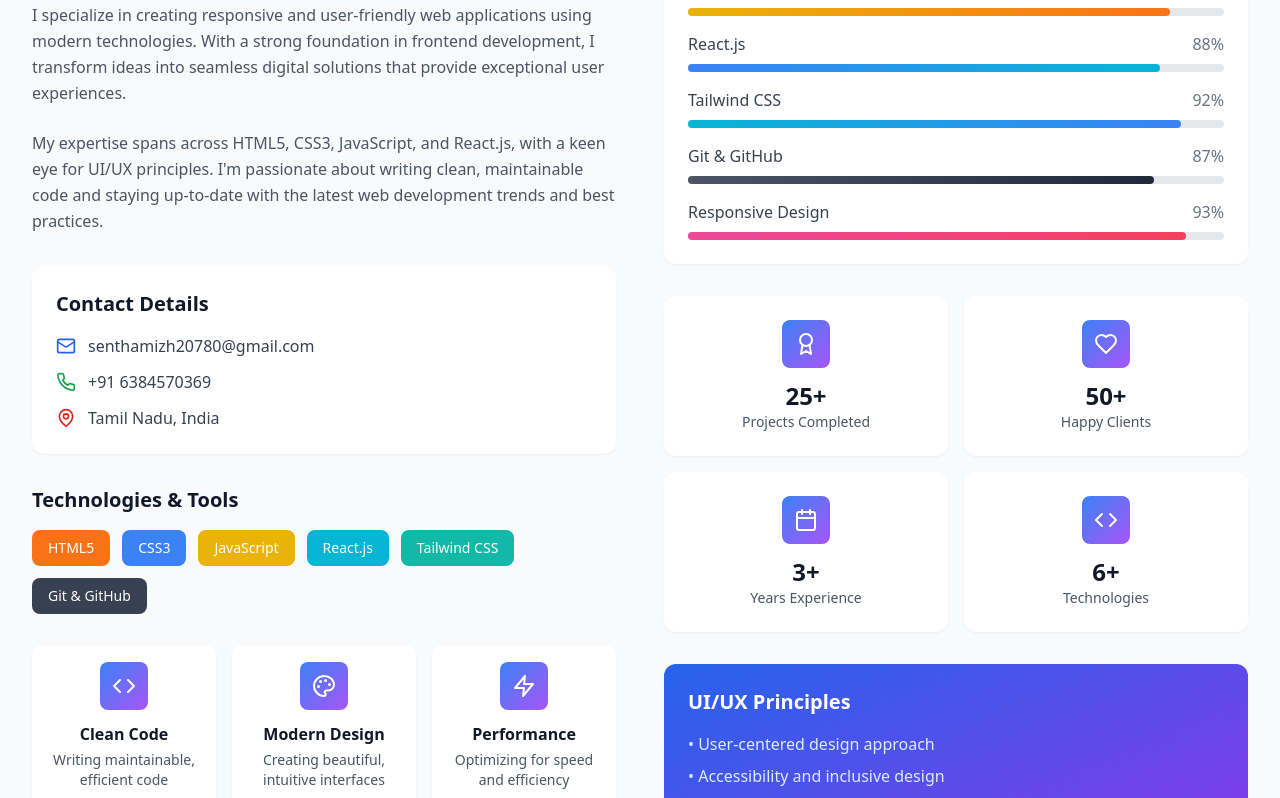
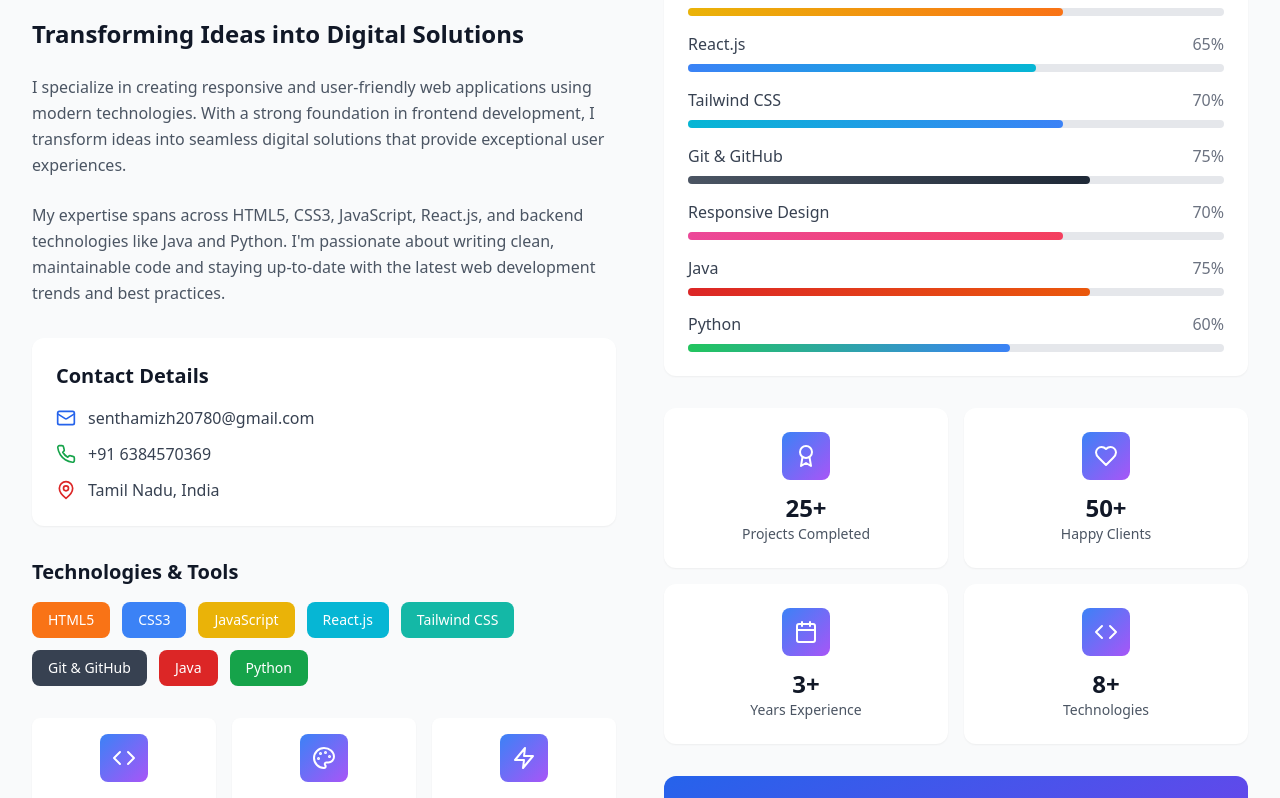
Before and after one commit to Senthamizh-001/My_Portfolio, a React (Vite) app: page / in a window 1280 px wide. Shown: the part 1220-2018 px from the top of the page. Built offline with nearby package versions, Linux system fonts and the light colour scheme.

Commit message:
Update Skills Levels and Add New Languages

```diff
--- a/src/components/About.tsx
+++ b/src/components/About.tsx
@@ -3,19 +3,21 @@ import { Code, Palette, Zap, Heart, Award, Calendar, MapPin, Mail, Phone } from
 
 const About: React.FC = () => {
   const skills = [
-    { name: 'HTML5 & CSS3', level: 95, color: 'from-orange-500 to-red-500' },
-    { name: 'JavaScript (ES6+)', level: 90, color: 'from-yellow-500 to-orange-500' },
-    { name: 'React.js', level: 88, color: 'from-blue-500 to-cyan-500' },
-    { name: 'Tailwind CSS', level: 92, color: 'from-cyan-500 to-blue-500' },
-    { name: 'Git & GitHub', level: 87, color: 'from-gray-600 to-gray-800' },
-    { name: 'Responsive Design', level: 93, color: 'from-pink-500 to-rose-500' },
+    { name: 'HTML5 & CSS3', level: 70, color: 'from-orange-500 to-red-500' },
+    { name: 'JavaScript (ES6+)', level: 70, color: 'from-yellow-500 to-orange-500' },
+    { name: 'React.js', level: 65, color: 'from-blue-500 to-cyan-500' },
+    { name: 'Tailwind CSS', level: 70, color: 'from-cyan-500 to-blue-500' },
+    { name: 'Git & GitHub', level: 75, color: 'from-gray-600 to-gray-800' },
+    { name: 'Responsive Design', level: 70, color: 'from-pink-500 to-rose-500' },
+    { name: 'Java', level: 75, color: 'from-red-600 to-orange-600' },
+    { name: 'Python', level: 60, color: 'from-green-500 to-blue-500' },
   ];
 
   const stats = [
     { icon: Award, value: '25+', label: 'Projects Completed' },
     { icon: Heart, value: '50+', label: 'Happy Clients' },
     { icon: Calendar, value: '3+', label: 'Years Experience' },
-    { icon: Code, value: '6+', label: 'Technologies' },
+    { icon: Code, value: '8+', label: 'Technologies' },
   ];
 
   const technologies = [
@@ -25,6 +27,8 @@ const About: React.FC = () => {
     { name: 'React.js', color: 'bg-cyan-500' },
     { name: 'Tailwind CSS', color: 'bg-teal-500' },
     { name: 'Git & GitHub', color: 'bg-gray-700' },
+    { name: 'Java', color: 'bg-red-600' },
+    { name: 'Python', color: 'bg-green-600' },
   ];
 
   return (
@@ -54,8 +58,8 @@ const About: React.FC = () => {
                   that provide exceptional user experiences.
                 </p>
                 <p className="text-gray-600 leading-relaxed">
-                  My expertise spans across HTML5, CSS3, JavaScript, and React.js, with a keen eye for
-                  UI/UX principles. I'm passionate about writing clean, maintainable code and staying up-to-date
+                  My expertise spans across HTML5, CSS3, JavaScript, React.js, and backend technologies like Java and Python.
+                  I'm passionate about writing clean, maintainable code and staying up-to-date
                   with the latest web development trends and best practices.
                 </p>
               </div>
@@ -154,13 +158,14 @@ const About: React.FC = () => {
 
               {/* UI/UX Principles */}
               <div className="bg-gradient-to-br from-blue-600 to-purple-600 rounded-xl p-6 text-white">
-                <h4 className="text-xl font-semibold mb-4">UI/UX Principles</h4>
+                <h4 className="text-xl font-semibold mb-4">Development Principles</h4>
                 <ul className="space-y-2 text-blue-100">
                   <li>• User-centered design approach</li>
                   <li>• Accessibility and inclusive design</li>
                   <li>• Mobile-first responsive layouts</li>
                   <li>• Performance optimization</li>
                   <li>• Cross-browser compatibility</li>
+                  <li>• Clean, maintainable code</li>
                 </ul>
               </div>
             </div>
```
